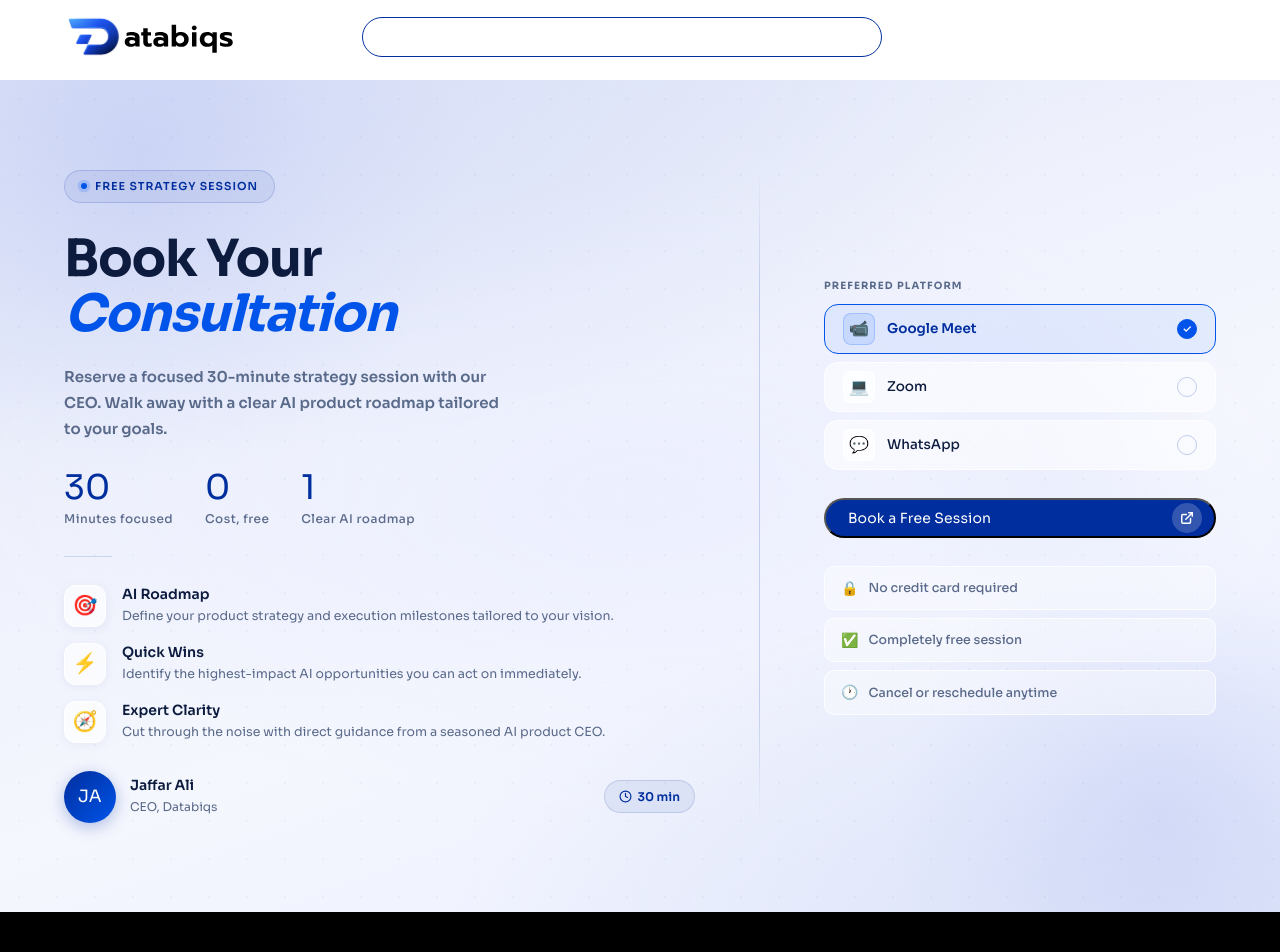
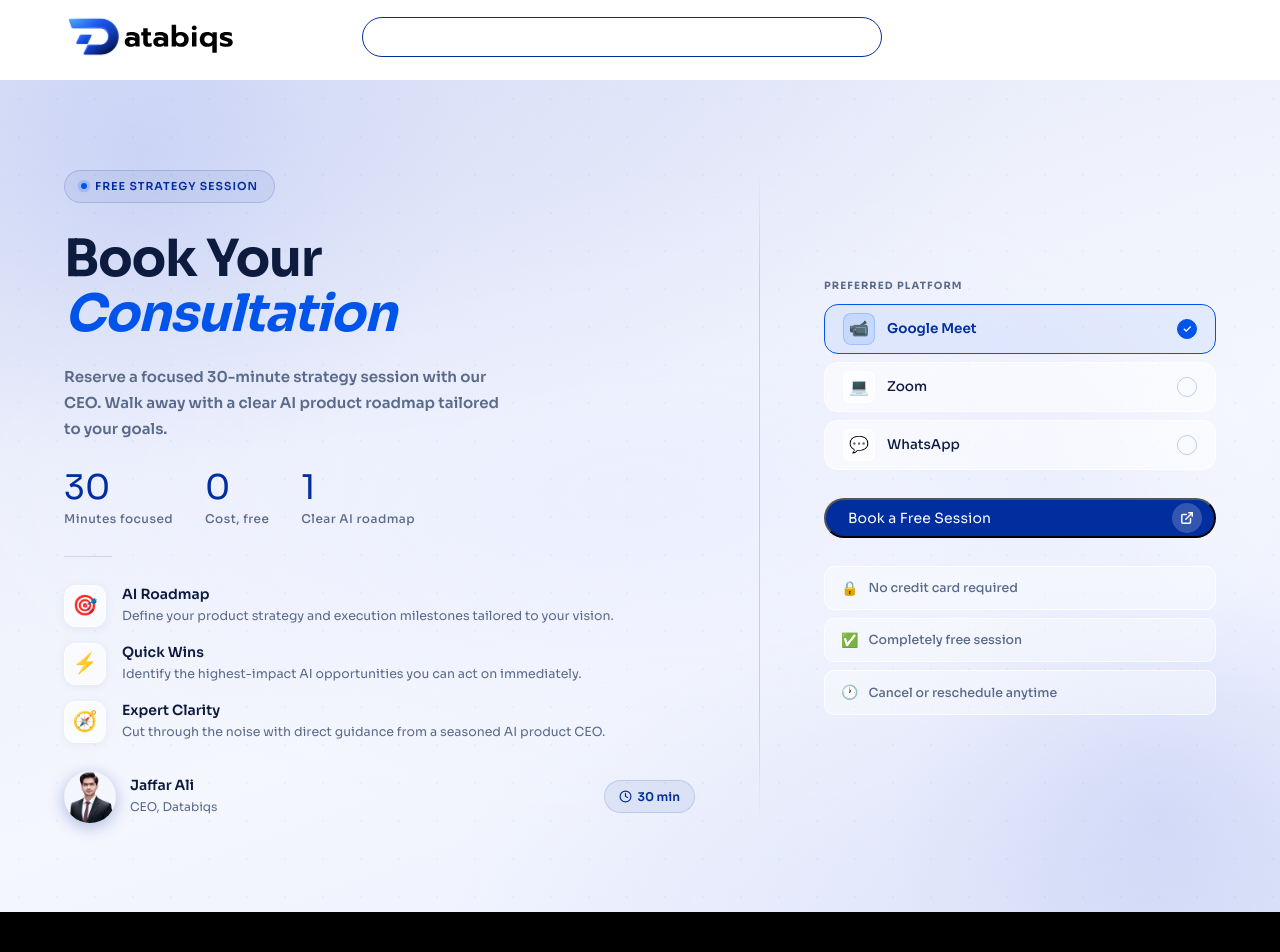
Before and after one commit to JAFFARDEV12/databiqs-website, a React (Create React App) app: page /book-consultation in a window 1280 px wide. Shown: the top 952 px of the page. Built offline with nearby package versions, Linux system fonts and the light colour scheme; no server answers.

Commit message:
all website completed

```diff
--- a/src/components/consultation/BookConsultation.css
+++ b/src/components/consultation/BookConsultation.css
@@ -271,20 +271,25 @@
    }
 
    .bc-host__avatar {
-     width: 52px; height: 52px;
-     border-radius: 50%;
-     background: linear-gradient(135deg, var(--bc-primary), var(--bc-primary-b));
-     color: #fff;
-     font-family: var(--bc-font-head);
-     font-size: 17px;
-     font-weight: 400;
-     display: flex;
-     align-items: center;
-     justify-content: center;
-     flex-shrink: 0;
-     box-shadow: 0 4px 16px rgba(0,46,158,0.30);
-     letter-spacing: 0.02em;
-   }
+    width: 52px;
+    height: 52px;
+    border-radius: 50%;
+    overflow: hidden;          /* ensures image stays inside circle */
+    flex-shrink: 0;
+    box-shadow: 0 4px 16px rgba(0,46,158,0.30);
+    background: none;          /* removes the previous gradient background */
+    display: flex;
+    align-items: center;
+    justify-content: center;
+  }
+
+  /* CEO image – fills the circle perfectly */
+  .bc-host__avatar-img {
+    width: 100%;
+    height: 100%;
+    object-fit: cover;        /* ensures image covers entire area without distortion */
+    display: block;
+  }
 
    .bc-host__info {
      flex: 1;
--- a/src/components/consultation/BookConsultationSection.jsx
+++ b/src/components/consultation/BookConsultationSection.jsx
@@ -1,6 +1,6 @@
 import { useState } from 'react';
 import './BookConsultation.css';
-
+import ceoImg from "../../assets/ceo.png";
 const CALENDLY_URL = 'https://calendly.com/ceo-databiqs/30min';
 
 const SESSION_MODES = [
@@ -109,7 +109,14 @@ const BookConsultationSection = ({
 
           {/* Host strip */}
           <div className="bc-host">
-            <div className="bc-host__avatar" aria-label="Jaffar Ali">JA</div>
+            <div className="bc-host__avatar" aria-label="Jaffar Ali">
+
+              <img
+              src={ceoImg}  // 🔁 Replace with actual image path or URL
+                alt="Jaffar Ali, CEO of Databiqs"
+                className="bc-host__avatar-img"
+              />
+            </div>
             <div className="bc-host__info">
               <span className="bc-host__name">Jaffar Ali</span>
               <span className="bc-host__role">CEO, Databiqs</span>
```
